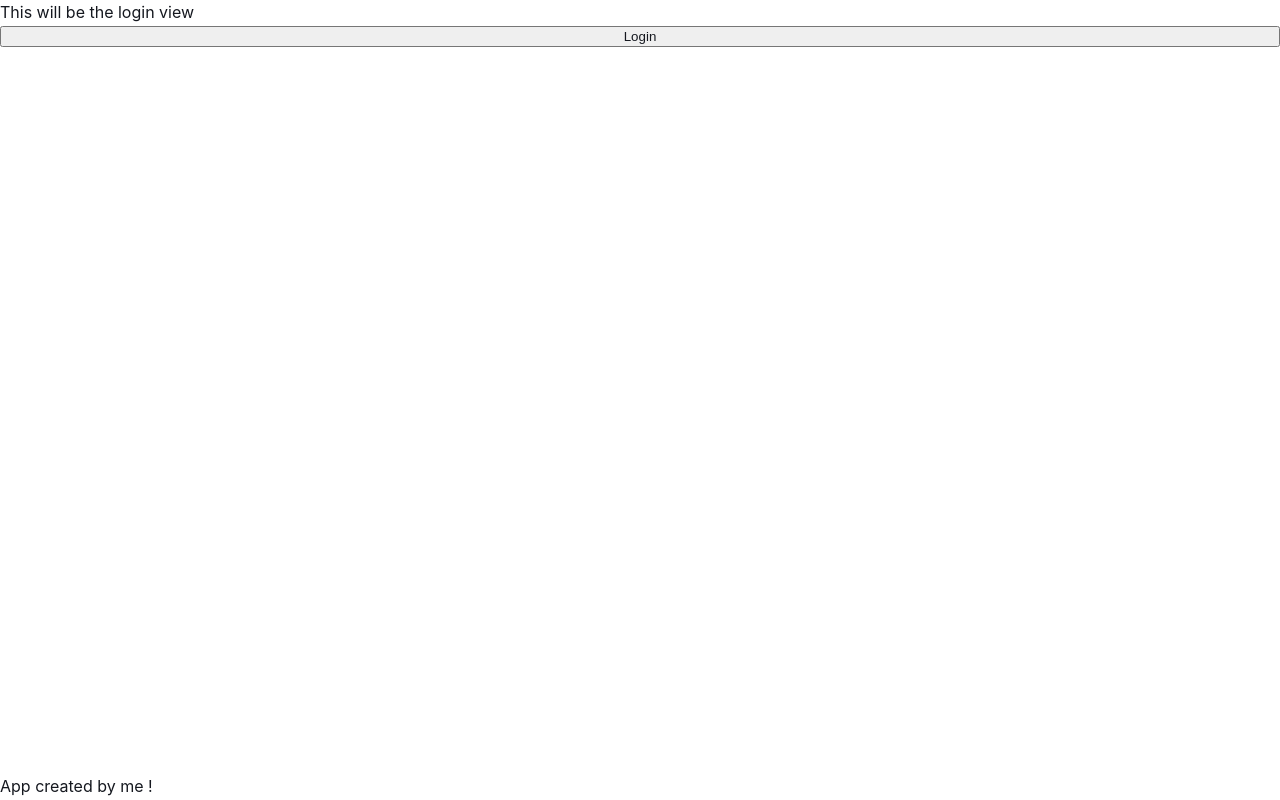
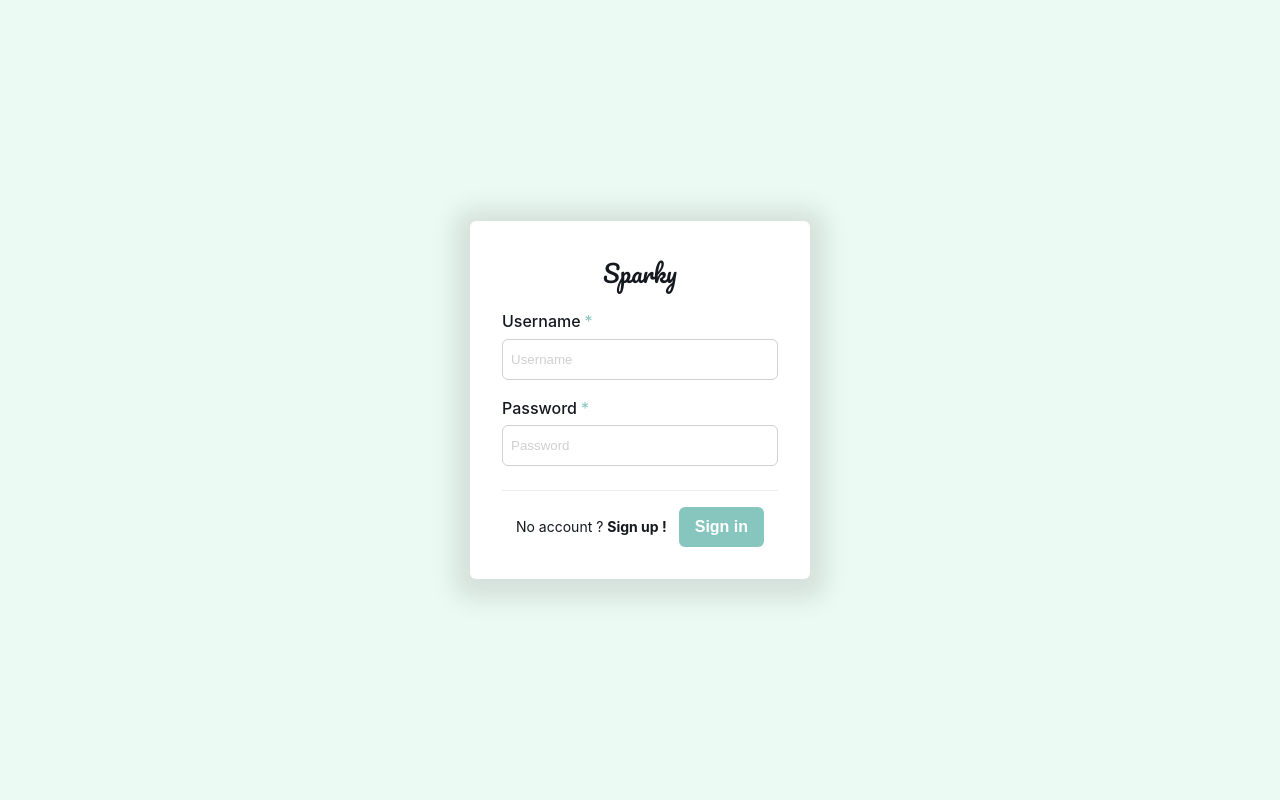
Before and after one commit to SalonTom/job-offer-analyzer, a Vue app in the folder client/: page /login in a window 1280 px wide. Built offline with nearby package versions, Linux system fonts and the light colour scheme; no server answers.

Commit message:
feat(login) : ux refactor

```diff
--- a/client/src/App.vue
+++ b/client/src/App.vue
@@ -1,6 +1,8 @@
 <script setup lang="ts">
-import { RouterLink, RouterView } from 'vue-router'
+import { RouterLink, RouterView, useRouter } from 'vue-router'
 import NavbarComponent from './components/NavbarComponent.vue';
+
+const router = useRouter();
 </script>
 
 <template>
@@ -10,7 +12,7 @@ import NavbarComponent from './components/NavbarComponent.vue';
   <main style="display: flex; flex-direction: column;">
     <RouterView />
   </main>
-  <footer>
+  <footer v-if="!(['/login', '/signup'].includes(router.currentRoute.value.path))">
     App created by me !
   </footer>
 </template>
--- /dev/null
+++ b/client/src/components/core/FormValidationComponent.vue
@@ -0,0 +1,105 @@
+<script setup lang="ts">
+import { ref, watch, type PropType, type Ref } from 'vue';
+
+/**
+ * Props for the component.
+ * item -> object filled by the form.
+ * requiredFields -> list of ields required.
+ * onSubmit -> method to call when submitting the form.
+ */
+const props = defineProps({
+    item: {
+        type: Object as PropType<any>,
+        required: true
+    },
+    requiredFields : Object as PropType<string[]>,
+    onSubmit : Function as PropType<(...args: any[]) => any>
+})
+
+/** Ref to the item passed to the form. */
+const formItem = ref(props.item);
+
+/** Properties required but mssing on the item. */
+const missingProperties : Ref<string[]> = ref([]);
+
+/**
+ * Method to validate the form.
+ * @returns true if all required fields ok, false otherwise.
+ */
+async function validateFormAsync() {
+    const itemKeys : string[] = Object.keys(props.item);
+
+    if (props.requiredFields) {
+        missingProperties.value = props.requiredFields?.filter(field => !formItem.value[field] && itemKeys.includes(field));
+        console.log(missingProperties)
+        if (!missingProperties.value.length) return true
+
+        missingProperties.value.forEach(property => {
+            const missingPropertyInput = document.querySelector(`.form-group > input[name='${property}']`);
+            const missingPropertyLabel = document.querySelector(`.form-group > label[for='${property}']`);
+
+            missingPropertyInput?.classList.add('error')
+            missingPropertyLabel?.classList.add('error-message')
+
+            if (missingPropertyInput) {
+                if (!document.getElementById(`error-message-${property}`)) {
+                    const errorMessageDiv = document.createElement('div');
+                    errorMessageDiv.id = `error-message-${property}`
+                    errorMessageDiv.classList.add('error-message', 'text-small');
+                    errorMessageDiv.textContent = `This field is required.`;
+
+                    // Insert the error message after the input
+                    missingPropertyInput.parentNode?.insertBefore(errorMessageDiv, missingPropertyInput.nextSibling);
+                }
+            }
+        })
+
+        return false;
+    }
+
+    return true;
+}
+
+/**
+ * Watch the props to update formItem when it changes.
+ * Also remove the error classes + message when a missing property is modified.
+ */
+watch(props, (newVal, oldVal) => {
+    formItem.value = newVal.item;
+
+    missingProperties.value.forEach(property => {
+
+        if (!!formItem.value[property]) {
+            const missingPropertyInput = document.querySelector(`.form-group > input[name='${property}']`);
+            const missingPropertyLabel = document.querySelector(`.form-group > label[for='${property}']`);
+
+            missingPropertyInput?.classList.remove('error');
+            missingPropertyLabel?.classList.remove('error-message');
+
+            document.getElementById(`error-message-${property}`)?.remove();
+        }
+    })
+})
+
+defineExpose({
+    validateFormAsync
+})
+
+
+</script>
+
+<template>
+    <form>
+        <slot></slot>
+    </form>
+</template>
+
+<style>
+form {
+    width: 100%;
+}
+
+.error-message {
+    color: red;
+}
+</style>
--- a/client/src/components/core/LoaderComponent.vue
+++ b/client/src/components/core/LoaderComponent.vue
@@ -15,7 +15,7 @@
 
     30% {
         transform: scale(1.5);
-        background-color: var(--btn-primary-color);
+        background-color: var(--primary-color);
     }
 
     100% {
@@ -30,7 +30,7 @@
 
     40% {
         transform: scale(1.5);
-        background-color: var(--btn-primary-color);
+        background-color: var(--primary-color);
     }
 
     100% {
@@ -46,7 +46,7 @@
 
     50% {
         transform: scale(1.5);
-        background-color: var(--btn-primary-color);
+        background-color: var(--primary-color);
     }
 
     100% {
@@ -57,7 +57,7 @@
 div[class^='loading-bar-'] {
     height: 32px;
     width: 8px;
-    background-color: var(--btn-primary-color-dark);
+    background-color: var(--primary-color-dark);
 }
 
 .loading-bar-1 {
@@ -71,19 +71,4 @@ div[class^='loading-bar-'] {
 .loading-bar-3 {
     animation: 1.5s loading-3 infinite ease-in-out;
 }
-
-.small {
-    height: 16px;
-    width: 4px;
-}
-
-.medium {
-    height: 20px;
-    width: 6px;
-}
-
-.large {
-    height: 32px;
-    width: 8px;
-}
 </style>
--- a/client/src/stores/userStore.ts
+++ b/client/src/stores/userStore.ts
@@ -26,7 +26,7 @@ export const useUserStore = defineStore('user', () => {
     async function loginAsync(username : string, password : string) : Promise<User> {
 
         // Assign user data
-        const responseData = await AuthService.loginAsync('tsalon', 'test');
+        const responseData = await AuthService.loginAsync(username, password);
         Object.assign(user.value, responseData.user);
         authToken.value = responseData.access;
         refreshToken.value = responseData.refresh;
--- a/client/src/views/HomeView.vue
+++ b/client/src/views/HomeView.vue
@@ -216,11 +216,14 @@ function jobFitScore() {
 <style>
 
 :root{
-    --btn-primary-color: #87C6BE;
-    --btn-primary-color-dark: #75AAA4;
+    --primary-color: #87C6BE;
+    --primary-color-dark: #75AAA4;
+    --primary-color-light: #ECFAF4;
+
     --text-color : #15181F;
 
     --grey: #ECECEC;
+    --grey-dark: #D0D0D0;
 }
 
 .headline {
@@ -251,26 +254,28 @@ function jobFitScore() {
 }
 
 .btn-primary {
-    background-color: var(--btn-primary-color);
+    background-color: var(--primary-color);
     color: white;
+    font-size: 16px;
 }
 
 .btn-secondary {
     background-color: transparent;
     font-weight: bold;
-    border: 1px solid #D0D0D0;
+    border: 1px solid var(--grey);
+}
+
+.btn-secondary:hover {
+    border: 1px solid var(--grey-dark);
 }
 
 .text-button {
     font-weight: bold;
 }
 
-.btn-secondary:hover {
-    border: 1px solid #B3B3B3;
-}
 
 .btn-primary:hover {
-    background-color: var(--btn-primary-color-dark);
+    background-color: var(--primary-color-dark);
 }
 
 .btn-disabled {
@@ -284,6 +289,10 @@ function jobFitScore() {
 
 .homepage {
     display: flex; gap: 32px; padding: 10vh 10vw; width: 100%; min-height: 100%; flex-grow: 1;
+}
+
+.text-small {
+    font-size: 14px;
 }
 
 .prompt-side {
--- a/client/src/views/LoginView.vue
+++ b/client/src/views/LoginView.vue
@@ -1,7 +1,10 @@
 <script setup lang="ts">
+import LogoComponent from '@/components/LogoComponent.vue';
+import LoaderComponent from '@/components/core/LoaderComponent.vue';
+import FormValidation from '@/components/core/FormValidationComponent.vue';
 import router from '@/router';
 import { useUserStore } from '@/stores/userStore';
-import { ref, type Ref } from 'vue';
+import { onMounted, onUnmounted, ref, type Ref } from 'vue';
 
 /** User store */
 const userStore = useUserStore();
@@ -19,27 +22,166 @@ const password : Ref<string> = ref('');
  * Method to log the user in after the form was filled.
  */
 async function loginAsync() {
-    if (!isBusy.value) {
+    if (!isBusy.value && await loginFormValidationRef?.value.validateFormAsync()) {
         isBusy.value = true;
 
         try {
             await userStore.loginAsync(username.value, password.value);
             await router.push('/home');
-        } catch (error) {
-            alert(error)
+        } catch (error : any) {
+            alert('Error trying to sign in.')
         } finally {
             isBusy.value = false;
         }
     }
 }
 
+/**
+ * Ref to the sign in form validation.
+ */
+const loginFormValidationRef : Ref<typeof FormValidation | null> = ref(null)
+
+/**
+ * Method triggerde when enter key is pressed.
+ * @param e
+ */
+async function triggerOnEnterAsync(e : KeyboardEvent) {
+    if (e.key === 'Enter') {
+        await loginAsync();
+    }
+}
+
+
+onMounted(() => {
+    window.addEventListener('keypress', triggerOnEnterAsync)
+})
+
+onUnmounted(() => {
+    window.removeEventListener('keypress', triggerOnEnterAsync);
+})
+
 </script>
 
 <template>
-    This will be the login view
 
-    <button @click="loginAsync" :disabled="isBusy">
-        Login
-    </button>
+    <div style="width: 100%; height: 100%; background-color: var(--primary-color-light); flex-grow: 1; display: flex; align-items: center; justify-content: center;">
 
+        <div class="container shadow">
+            <LogoComponent></LogoComponent>
+
+            <FormValidation
+                ref="loginFormValidationRef"
+                :item="{username, password}"
+                :required-fields="['username', 'password']">
+
+                <div class="inputs">
+                    <div class="form-group">
+                        <label class="required" for="username">Username</label>
+                        <input type="text" placeholder="Username" name="username" v-model="username" @change="console.log(username)">
+                    </div>
+
+                    <div class="form-group">
+                        <label class="required" for="password">Password</label>
+                        <input type="password" placeholder="Password" name="password" v-model="password">
+                    </div>
+                </div>
+
+            </FormValidation>
+
+            <div class="login-footer">
+                <template v-if="!isBusy">
+                    <div class="text-small">No account ? <span style="font-weight: bold; cursor: pointer;" @click="router.push('/signup')">Sign up !</span></div>
+                    <button class="button btn-primary" @click="loginAsync" :disabled="isBusy" submot>
+                        Sign in
+                    </button>
+                </template>
+                <template v-else>
+                    <LoaderComponent style="transform: scale(0.8);"></LoaderComponent>
+                </template>
+            </div>
+        </div>
+    </div>
 </template>
+
+
+<style>
+
+.form-group {
+    display: flex;
+    flex-direction: column;
+    gap: 4px;
+
+    width: 100%;
+    margin-bottom: 8px;
+}
+
+.form-group > label {
+    font-weight: 500;
+}
+
+input {
+    border: 1px solid var(--grey-dark);
+    border-radius: 6px;
+    padding: 12px 8px;
+    transition: 200ms border ease-in-out;
+    outline: none;
+}
+
+input:hover {
+    border: 1px solid #A5A5A5;
+}
+
+input:focus {
+    border: 1px solid var(--primary-color);
+}
+
+input::placeholder {
+    color: var(--grey-dark);
+}
+
+input.error {
+    border: 1px solid red;
+}
+
+label.error {
+    color: red
+}
+
+.form-group > .required::after {
+    content: '*';
+    margin-left: 4px;
+    color: var(--primary-color);
+}
+
+.login-footer {
+    display: flex;
+    gap: 12px;
+    align-items: center;
+}
+
+.shadow {
+    box-shadow: 0px 4px 24px 16px rgba(0, 0, 0, 0.1);
+}
+
+.container {
+    display: flex;
+    padding: 32px;
+    gap: 16px;
+    flex-direction: column;
+    background-color: white;
+    border-radius: 6px;
+    align-items: center;
+
+    min-width: 340px;
+}
+
+.inputs {
+    display: flex;
+    flex-direction: column;
+    gap: 8px;
+    border-bottom: 1px solid var(--grey);
+    padding-bottom: 16px;
+    width: 100%;
+}
+
+</style>
```
